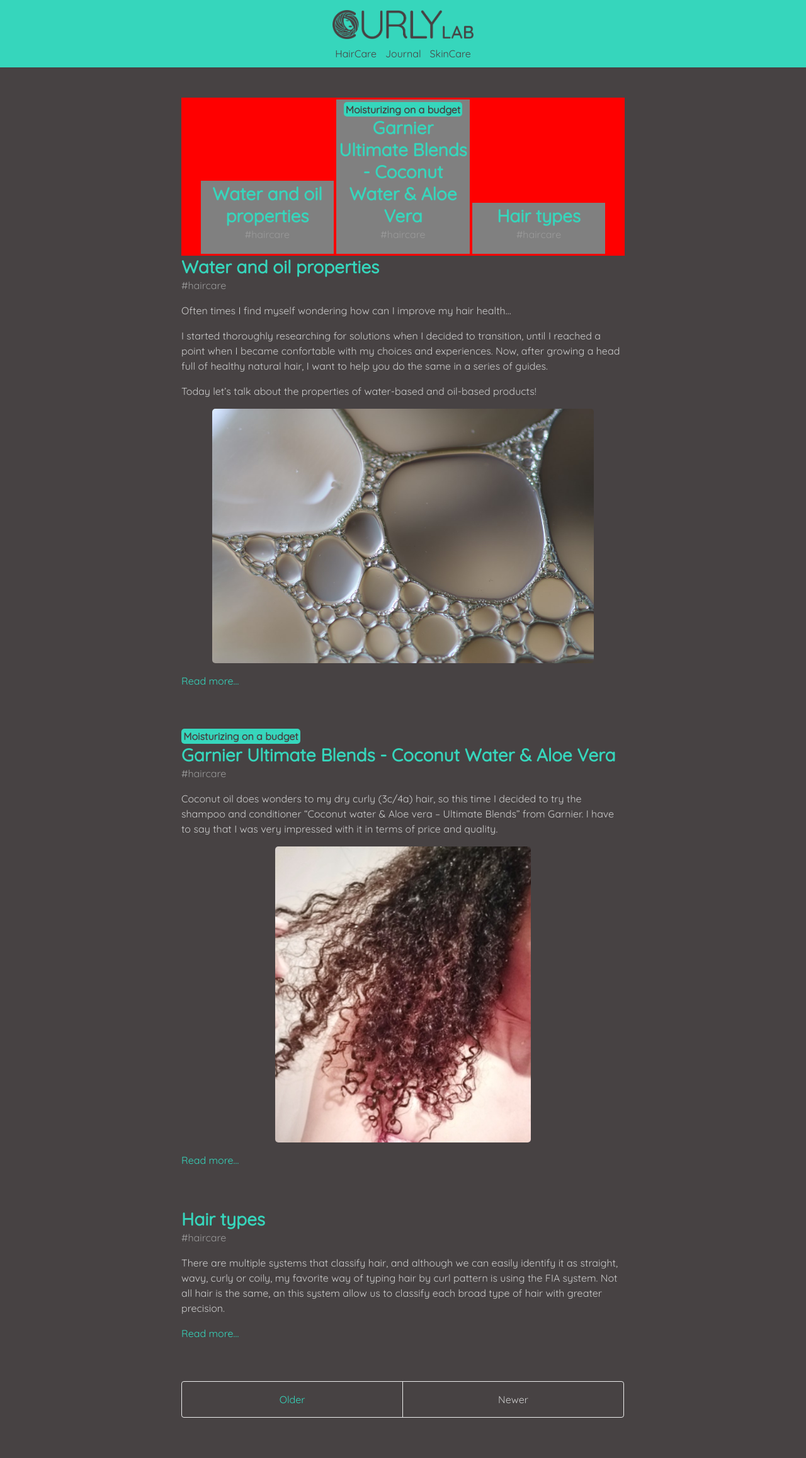
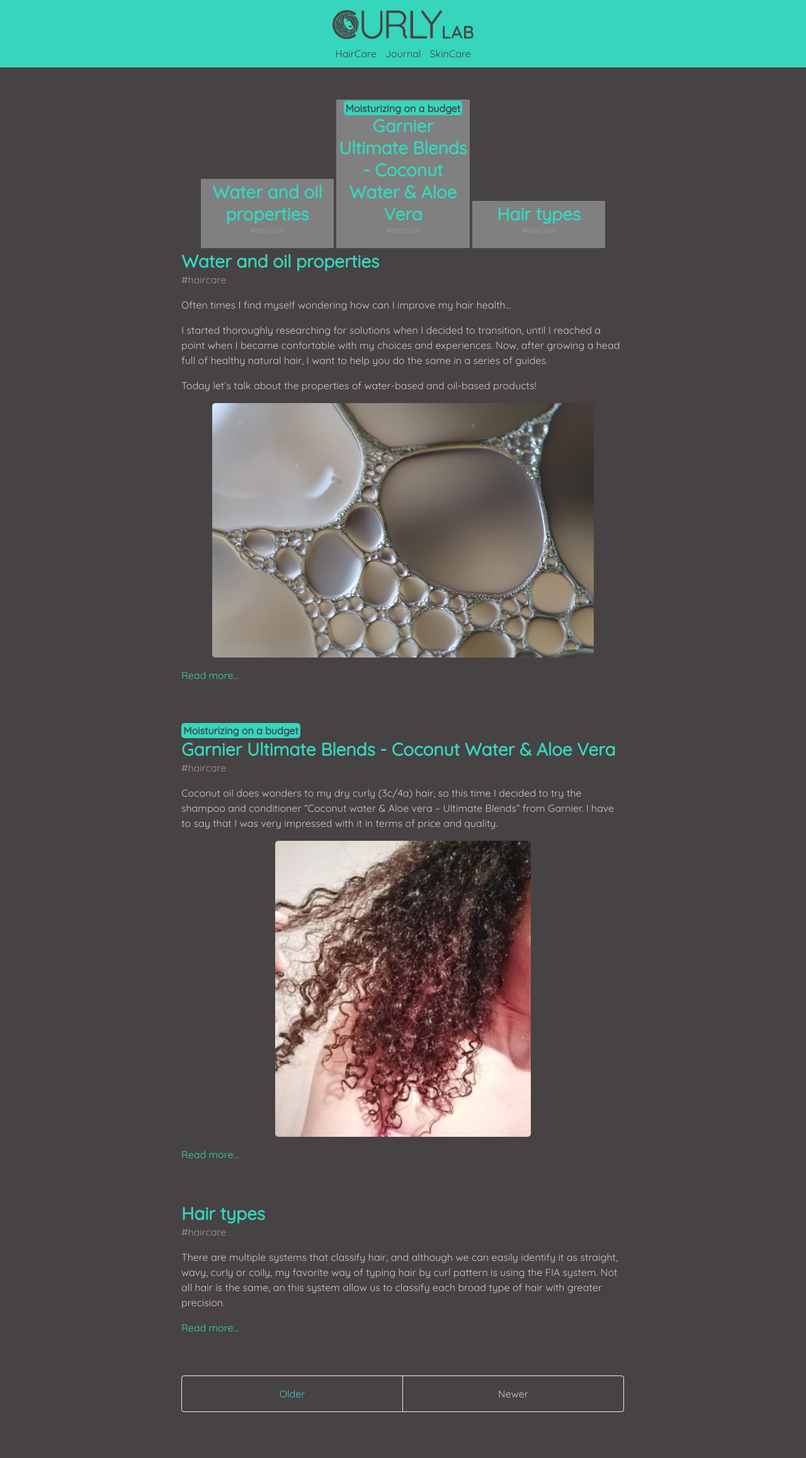
Before and after one commit to curlylab/curlylab.github.io, a Jekyll site: the page built from index.html, in a window 1280 px wide. Shown: the whole page at 63% size. Built offline with Jekyll 4.4.1, drawn with Linux system fonts in a browser that asks for light colours; the list of posts is cut into pages by our own code.

Commit message:
Update poole.css

```diff
--- a/public/css/poole.css
+++ b/public/css/poole.css
@@ -323,11 +323,12 @@
   width: 30%;
   padding: 3px;
   margin: 3px auto;
+  font-size: 75%;
 }
 
 #threebox {
     width:100%;
-    background:red;
+    /*background:red;*/
     text-align:center;
 }
 
```
